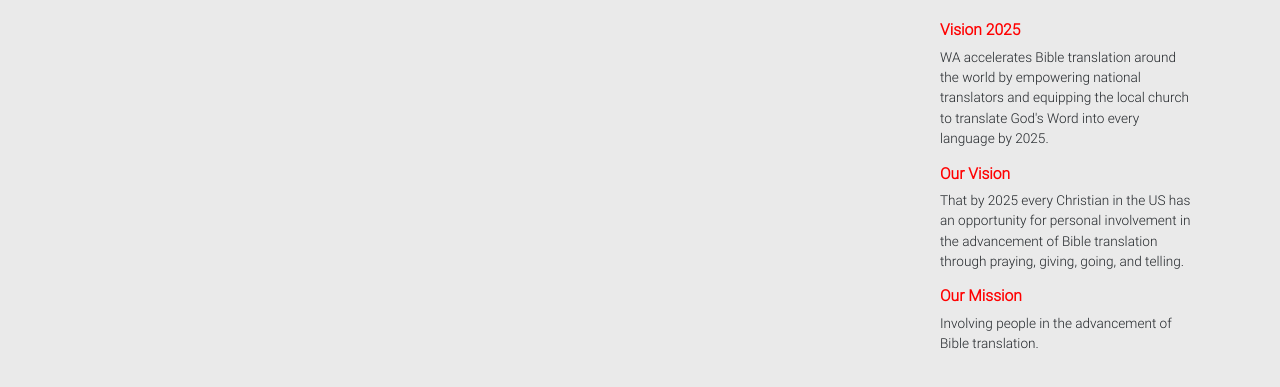
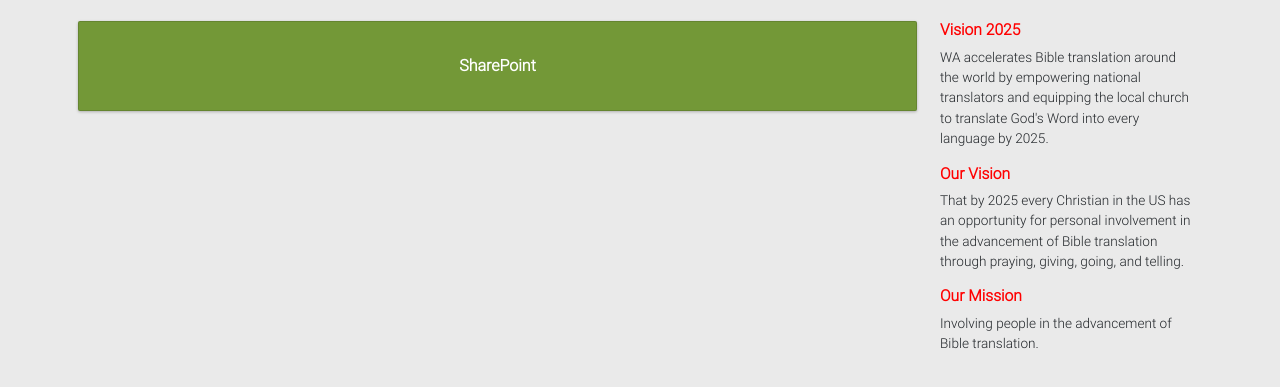
Before and after one commit to WycliffeAssociates/sharepoint-landing, a website: page src/index.mustache in a window 1280 px wide. Shown: the part 103-490 px from the top of the page. Drawn offline with nearby package versions, Linux system fonts and the light colour scheme; files that its build step writes are made by us from their sources.

Commit message:
Add link to the main sharepoint at the top

```diff
--- a/src/index.mustache
+++ b/src/index.mustache
@@ -27,6 +27,10 @@
         <div class="col-12 col-md-9 link-container">
           <ul class="row link-list">
 
+            <li class="col-12 link-item">
+              <a class="card card-sharepoint" href="https://wycliffeassociatesinc-public.sharepoint.com/" target="_blank">SharePoint</a>
+            </li>
+
             {{#links}}
             <li class="col-12 col-sm-6 col-md-4 link-item">
               <a class="card" href="{{{url}}}" target="_blank">{{text}}</a>
--- a/src/style/index.css
+++ b/src/style/index.css
@@ -70,6 +70,7 @@
     background-color 100ms ease-in-out;
 }
 
+
 .card:hover {
   background-color: #FFFFFF;
   box-shadow: 0px 5px 20px -3px rgba(0, 0, 0, 0.25);
@@ -79,6 +80,16 @@
   box-shadow: 0px 1px 1px 0px rgba(0, 0, 0, 0.35);
 }
 
+.card.card-sharepoint {
+  font-weight: bold;
+  color: white;
+  background-color: #739837;
+}
+
+.card.card-sharepoint:hover {
+  background-color: #7EA33C;
+}
+
 @media (max-width: 575px) {
   .link-item a {
     padding: 0.75rem;
```
